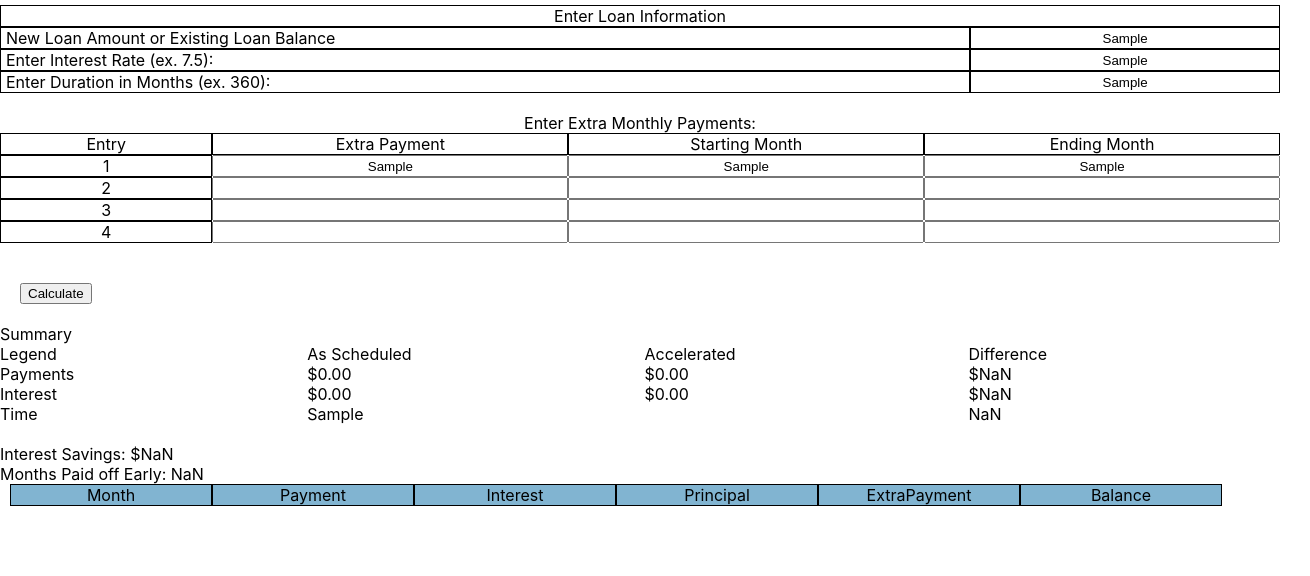
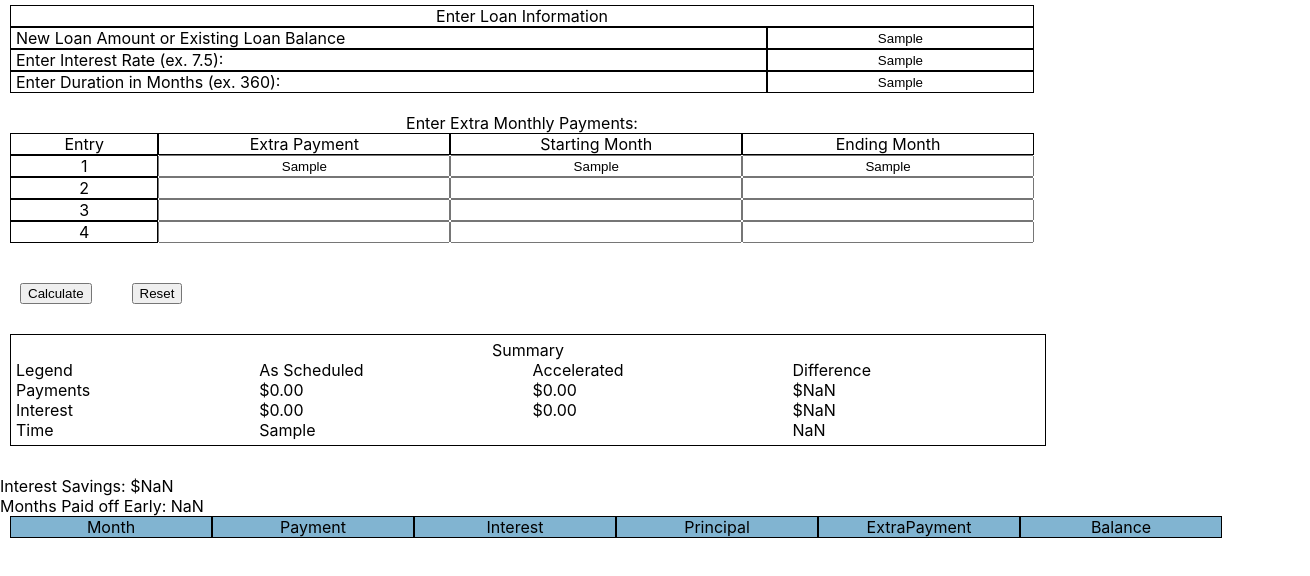
Before and after one commit to Msheezi/mortgagecalc, a React (Create React App) app: page / in a window 1280 px wide. Both pictures are taken after typing "Sample", "Sample", "Sample", "Sample", "Sample", "Sample" into the empty fields and a click on the button "Calculate". Shown: the top 576 px of the page, 1310 px wide, since content can reach past the window. Built offline with nearby package versions, Linux system fonts and the light colour scheme.

Commit message:
Add reset button to set initial state, update amort styling

```diff
--- a/src/App.css
+++ b/src/App.css
@@ -36,6 +36,9 @@
   "header header header header header header"
   "content content content content content content";
   margin-top: 5px;
+  margin-left: 10px;
+  margin-right: 10px;
+  width:80%;
 }
 
 .gridcontainer > input,label {
@@ -85,6 +88,9 @@ grid-area: 4 / span 5;
 .extra-pay-grid {
   display: grid;
   margin-bottom: 20px;
+  margin-left: 10px;
+  margin-right: 10px;
+  width: 80%;
 
 }
 
@@ -134,16 +140,27 @@ grid-area: 10
   margin: 20px;
 }
 
+
+
+/*summary grid*/
+
+.summary-grid {
+
+}
+
 /* amort table */
 
 .flexcontainer {
-  display: flex;
+  display: grid;
+  grid-template-columns: repeat(6, auto);
   flex-direction: row;
-  width: 1300px;
+  max-width: 80%;
   flex-wrap: wrap;
   text-align: center;
   margin-left: 10px;
   margin-bottom: 20px;
+  margin-right: 10px;
+
 }
 
 .header {
--- a/src/entry2.js
+++ b/src/entry2.js
@@ -1,5 +1,24 @@
 import React from 'react'
 
+const initialState = {
+    principle: "",
+    interest: "",
+    duration: "",
+    calcs: {},
+    extraCalcs: {},
+    calcExtraPay: {},
+    ep1: { start: "", end: "", amount: "" },
+    ep2: { start: "", end: "", amount: "" },
+    ep3: { start: "", end: "", amount: "" },
+    ep4: { start: "", end: "", amount: "" },
+    runExtras: false,
+    calcsTotalInt: "",
+    calcsTotalPay: "",
+    extraTotalInt: "",
+    extraTotalPay: "",
+    totalMonths: "",
+    displayAmort: false
+}
 
 const formatter = new Intl.NumberFormat('en-US', {
         style: 'currency',
@@ -10,26 +29,7 @@ const formatter = new Intl.NumberFormat('en-US', {
      constructor(props){
          super(props)
 
-        this.state = {
-
-            principle: "",
-            interest: "",
-            duration: "",
-            calcs:{},
-            extraCalcs:{},
-            calcExtraPay: {},
-            ep1: {start: "", end: "", amount: ""},
-            ep2: { start: "", end: "", amount: ""},
-            ep3: { start: "", end: "", amount: ""},
-            ep4: { start: "", end: "", amount: ""},
-            runExtras: false,
-            calcsTotalInt:"",
-            calcsTotalPay:"",
-            extraTotalInt:"",
-            extraTotalPay:"",
-            totalMonths: ""
-
-        }
+        this.state = initialState
 
         this.runAllCalcs = this.runAllCalcs.bind(this)
         this.renderAmort = this.renderAmort.bind(this)
@@ -38,6 +38,9 @@ const formatter = new Intl.NumberFormat('en-US', {
 
          }
 
+         resetCalcs(){
+             this.setState(initialState)
+         }
 
          handleInput(field){
            return e => {
@@ -62,6 +65,8 @@ const formatter = new Intl.NumberFormat('en-US', {
             }
             let result = {}
             let runExtras = false
+
+
 
             let ep1 = this.state.ep1
                 if (ep1.end === "" && ep1.start !== "" ){
@@ -171,7 +176,7 @@ const formatter = new Intl.NumberFormat('en-US', {
         // setState(data)
         // console.log(state)
         // debugger
-       return  this.setState({ calcs: data, calcsTotalInt: totalInt, calcsTotalPay: totalPay })
+       return  this.setState({ calcs: data, calcsTotalInt: totalInt, calcsTotalPay: totalPay, displayAmort: true })
     }
 
         runExtraCals(){
@@ -280,20 +285,8 @@ const formatter = new Intl.NumberFormat('en-US', {
 
      }
 
-     whichAmort(){
+     runAllCalcs() {
 
-         if (this.state.extraCalcs) {
-             return this.state.extraCalcs
-         }
-
-             return this.state
-         }
-
-
-
-     runAllCalcs() {
-        //  this.calculateExtraPayments()
-        //  this.runExtraCals(this.state)
 
         if (this.state.calcs.hasOwnProperty(0)){
             this.setState({calcs:{}})
@@ -303,29 +296,22 @@ const formatter = new Intl.NumberFormat('en-US', {
             this.setState({ extraCalcs: {} })
         }
 
-        //  if ( Object.keys(this.state.calcExtraPay).length > 0)
+
         if (this.state.runExtras)
           {
-             //    range(values.start, values.end, values.extraPay)
-             //    setState(runCals(values))
-             //    setExtraState(runCalsExtra(values))
+
              this.runExtraCals(this.state)
-            //  this.runCals(this.state)
 
-             // renderAmort(extraState)
 
 
 
          }
          this.runCals(this.state)
-         // renderAmort(state)
 
 
 
 
-         // else {
-         //     renderAmort(state)
-         // }
+
      }
 
 
@@ -340,8 +326,13 @@ const formatter = new Intl.NumberFormat('en-US', {
 
             return (
            <>
-            <div style={{ display: "grid", gridTemplateColumns: "auto auto auto auto" }}>
-                <div style={{gridArea: "1 / span 4"}}>Summary</div>
+            <div style={{ display: "grid",
+             gridTemplateColumns: "auto auto auto auto",
+              border: "1px solid black",
+              width: "80%",
+              margin: "10px",
+              padding: "5px" }}>
+                <div style={{gridArea: "1 / span 4", textAlign: "center"}}>Summary</div>
                 <div>Legend</div>
                 <div>As Scheduled </div>
                 <div>Accelerated</div>
@@ -375,6 +366,8 @@ const formatter = new Intl.NumberFormat('en-US', {
             if (this.state.runExtras){
                  test = this.renderSummary()
             }
+                let displaym
+                this.state.displayAmort ? displaym = "grid" : displaym = "none"
 
          return (
 
@@ -385,13 +378,23 @@ const formatter = new Intl.NumberFormat('en-US', {
                 <div className="grid-header"  >Enter Loan Information</div>
 
                      <label className="grid-loan-amt">New Loan Amount or Existing Loan Balance</label>
-                    <input className="grid-loan-entry" type='text' name="principle" value={this.state.principle} onChange={this.handleInput("principle")}></input>
+                        <input  className="grid-loan-entry"
+                            type='text'
+                            name="principle"
+                            value={this.state.principle}
+                            onChange={this.handleInput("principle")}></input>
 
                      <label className="grid-interest"> Enter Interest Rate (ex. 7.5): </label>
-                     <input className="grid-interest-entry" type='text' name="interest" value={this.state.interest} onChange={this.handleInput("interest")}></input>
+                     <input className="grid-interest-entry"
+                        type='text' name="interest"
+                        value={this.state.interest}
+                        onChange={this.handleInput("interest")}></input>
 
                      <label className="grid-duration"> Enter Duration in Months (ex. 360): </label >
-                     <input className="grid-duration-entry" type='text' name="duration" value={this.state.duration} onChange={this.handleInput("duration")}></input>
+                     <input className="grid-duration-entry"
+                        type='text' name="duration"
+                        value={this.state.duration}
+                        onChange={this.handleInput("duration")}></input>
 
                </div>
                 <br/>
@@ -426,14 +429,16 @@ const formatter = new Intl.NumberFormat('en-US', {
              </div>
 
                  <button id="calc-button" onClick={this.calculateExtraPayments }>Calculate</button>
+                 <button id="calc-button" onClick={() => this.resetCalcs() }>Reset</button>
 
 
                  <div style={{display: "grid" }}>
                      {test}
 
                  </div>
+            <div style={{ display: displaym }}>
 
-             <div className="flexcontainer">
+                <div className="flexcontainer" >
                  <div className="header">Month</div>
                  <div className="header">Payment</div>
                  <div className="header">Interest</div>
@@ -444,6 +449,7 @@ const formatter = new Intl.NumberFormat('en-US', {
                  { this.renderAmort()}
 
              </div>
+           </div>
 
              </>)
      }
```
Also changed, not shown: acceleratedSummary.jsx (added).
